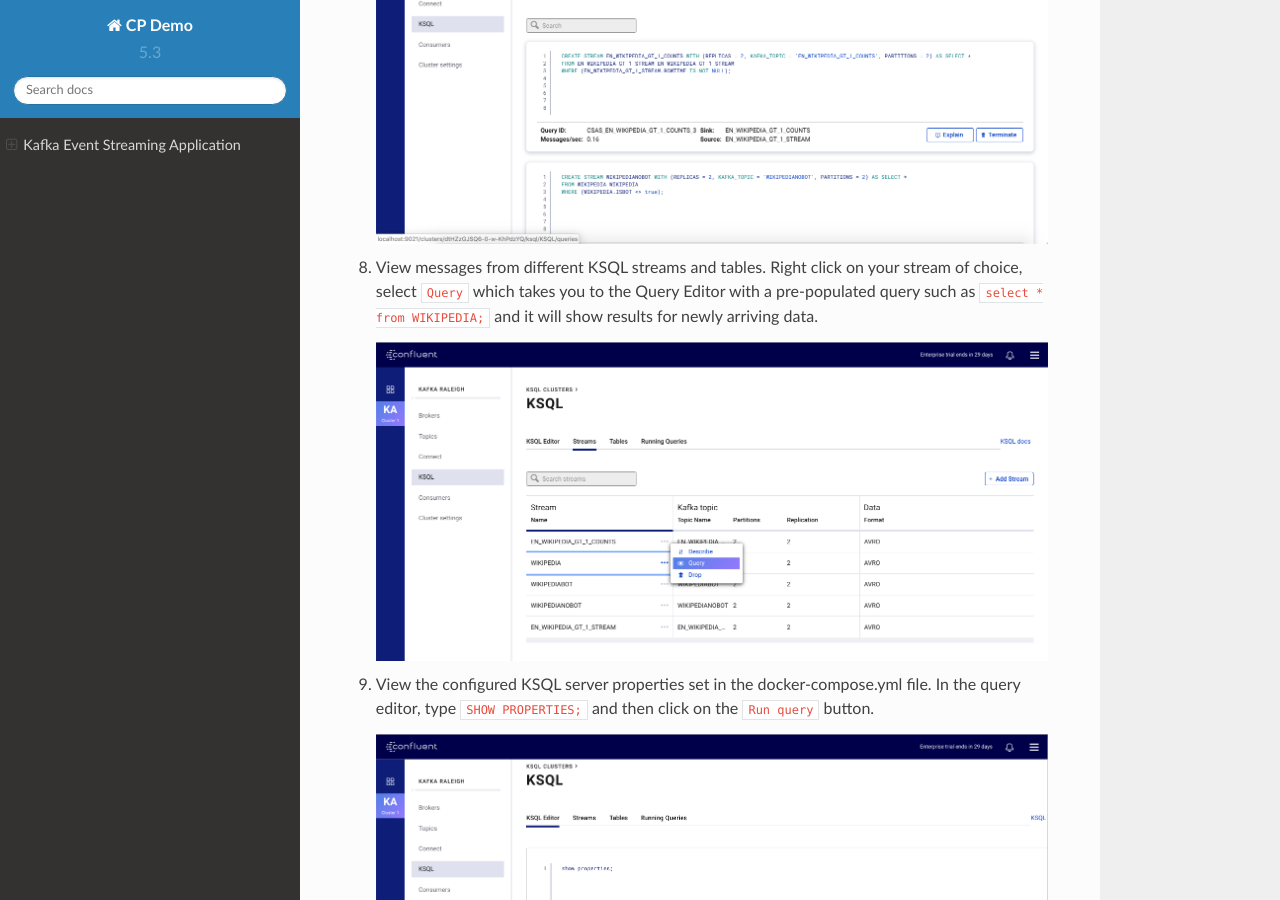
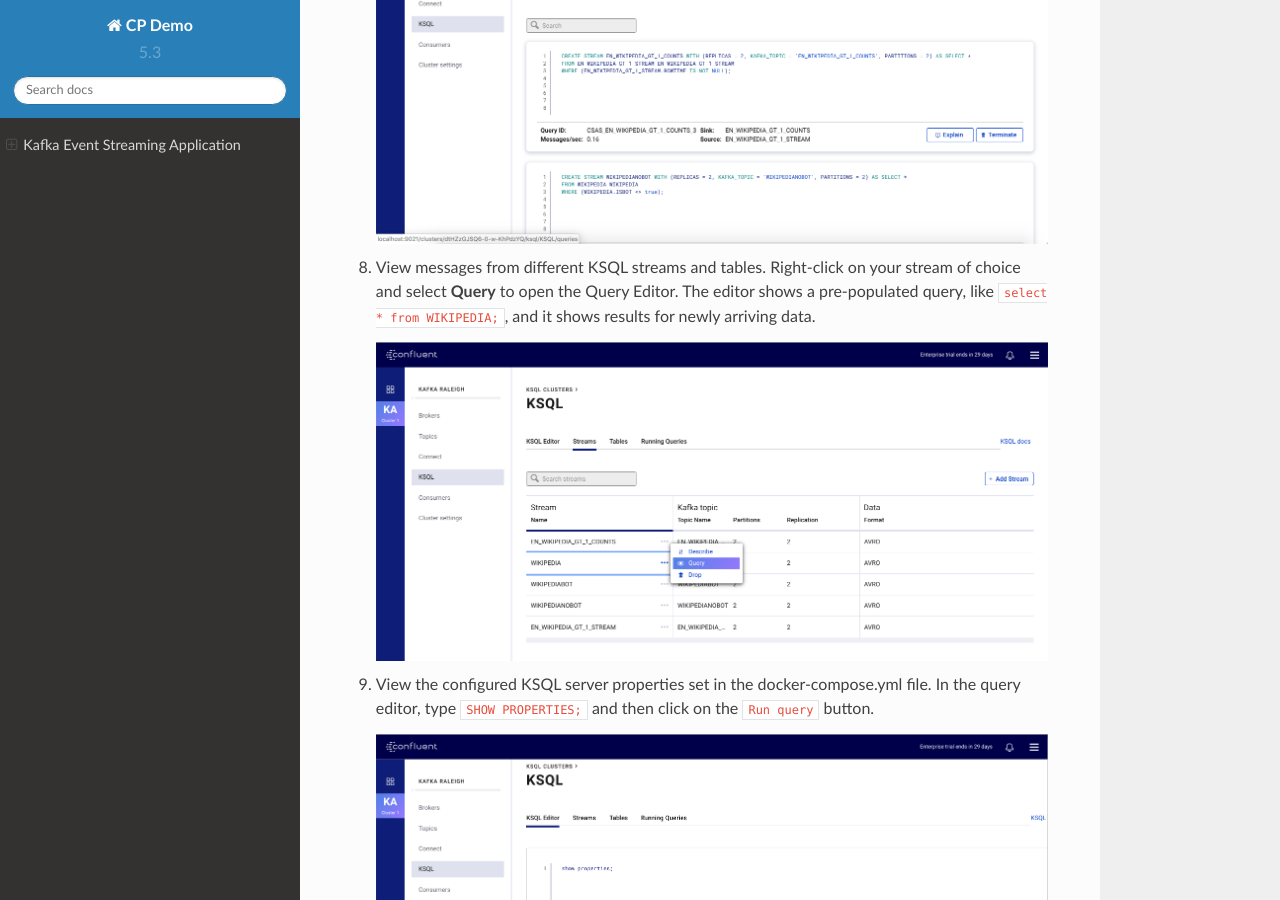
Before and after one commit to confluentinc/cp-demo, a Sphinx documentation site: the page built from docs/index.rst, in a window 1280 px wide and 900 px high, scrolled down 11658 px. Built offline with Sphinx 7.4.7 and the Read the Docs theme 2.0.0, drawn with Linux system fonts in a browser that asks for light colours.

Commit message:
Update docs/index.rst
Co-Authored-By: Jim Galasyn <jim.galasyn@confluent.io>

```diff
--- a/docs/index.rst
+++ b/docs/index.rst
@@ -265,7 +265,7 @@
    .. figure:: images/ksql_queries_list.png
       :alt: image
 
-8. View messages from different KSQL streams and tables. Right click on your stream of choice, select ``Query`` which takes you to the Query Editor with a pre-populated query such as ``select * from WIKIPEDIA;`` and it will show results for newly arriving data.
+8. View messages from different KSQL streams and tables. Right-click on your stream of choice and select **Query** to open the Query Editor. The editor shows a pre-populated query, like ``select * from WIKIPEDIA;``, and it shows results for newly arriving data.
 
    .. figure:: images/ksql_query_topic.png
       :alt: image
```
